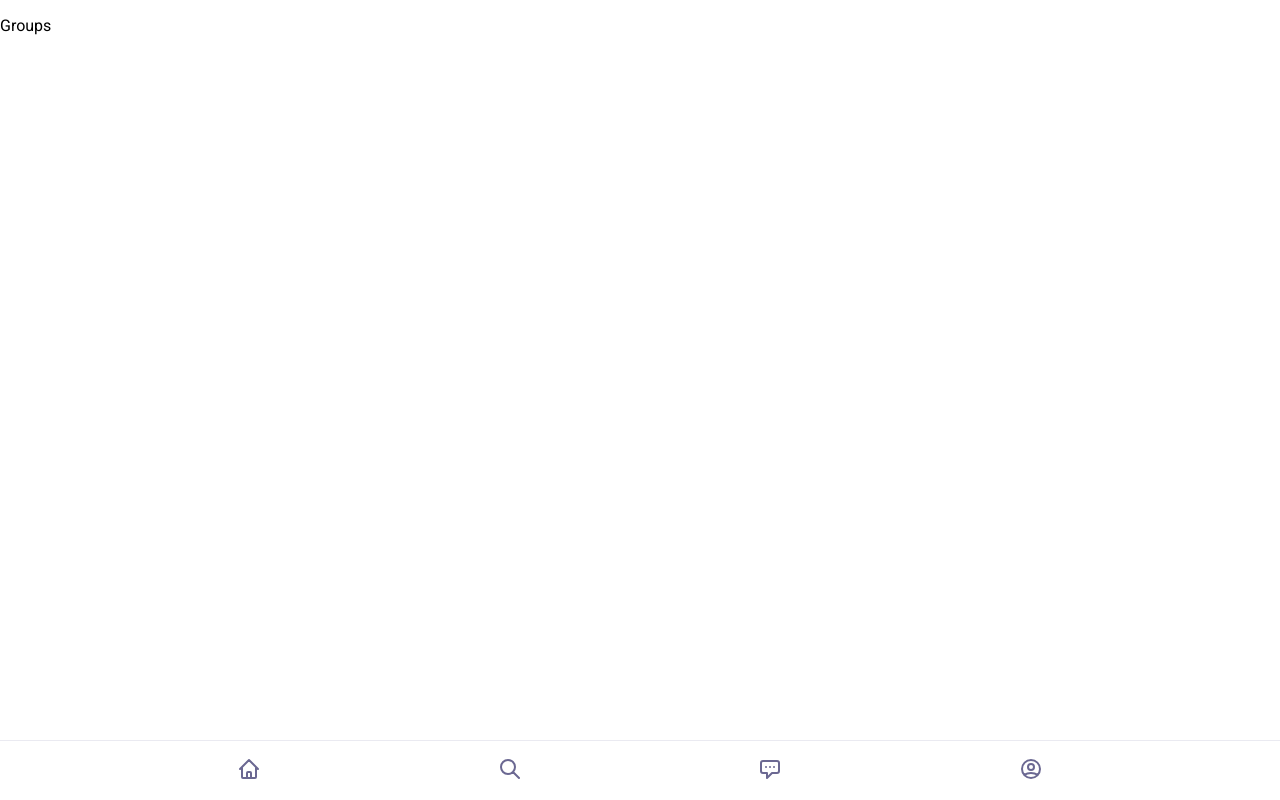
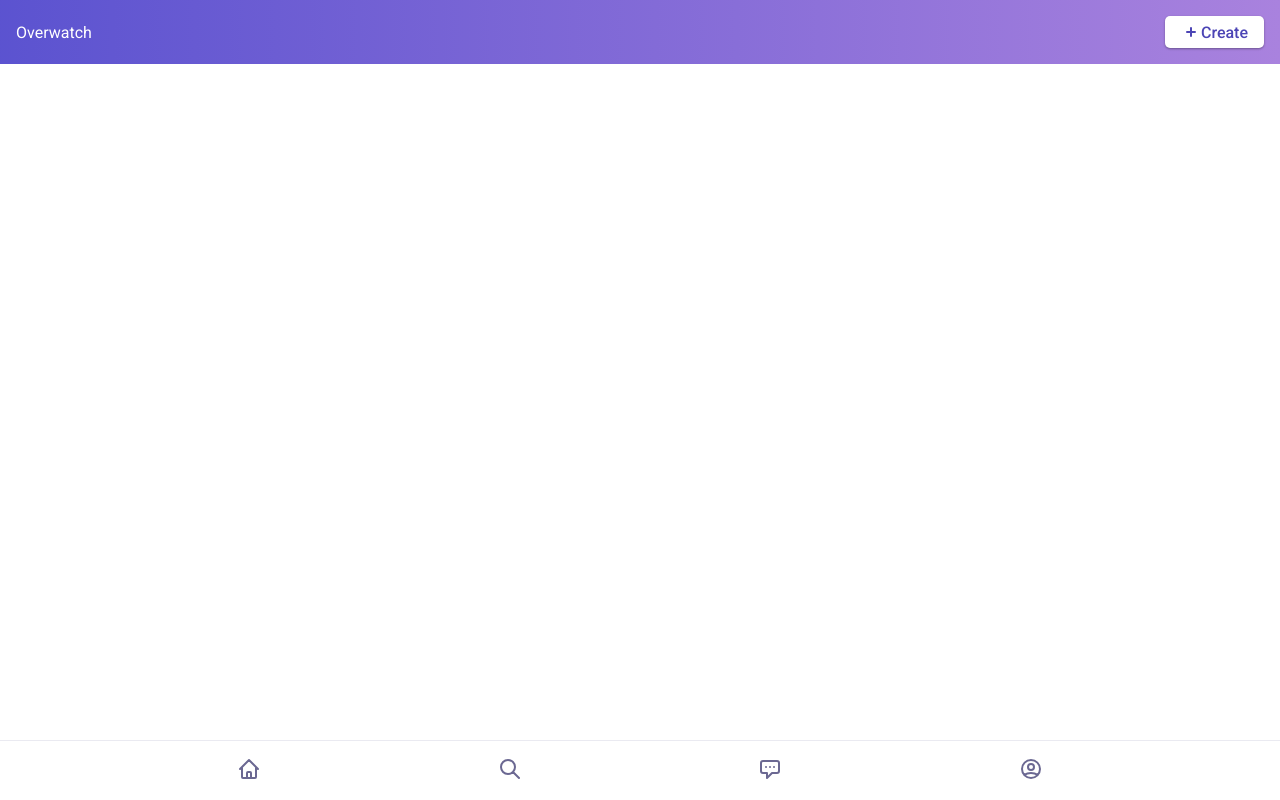
Before and after one commit to vas-delalis/concord, a React (Create React App) app in the folder client/: page /app/groups in a window 1280 px wide. Built offline with nearby package versions, Linux system fonts and the light colour scheme.

Commit message:
Start implementing groups page

```diff
--- a/client/src/components/elements/Button.jsx
+++ b/client/src/components/elements/Button.jsx
@@ -14,14 +14,19 @@ const variants = {
             }`,
   transparent: `background-color: rgba(255, 255, 255, 0.25);
                 color: white;
-                font-weight: 400;`
+                font-weight: 400;`,
+  white: `background-color: white;
+          color: var(--primary-600);
+          font-weight: 500;
+          box-shadow: var(--shadow-double);`
 }
 
-const widths = {
-  small: 'padding: 12px 20px;',
-  large: 'padding: 12px 32px;',
-  full:  `padding: 12px 16px;
-          width: 100%;`
+const sizes = {
+  small:  'padding: 6px 16px;',
+  medium: 'padding: 12px 20px',
+  large:  'padding: 12px 32px;',
+  full:   `padding: 12px 16px;
+           width: 100%;`
 }
 
 const StyledButton = styled.button`
@@ -32,13 +37,13 @@ const StyledButton = styled.button`
   font-size: 16px;
   transition: background-color 0.2s;
 
-  ${({ variant, width }) => (
-    variants[variant] + widths[width]
+  ${({ variant, size }) => (
+    variants[variant] + sizes[size]
   )}
 `
 
-export const Button = ({ children, variant, width, disabled }) => (
-  <StyledButton variant={variant} width={width} disabled={disabled}>
+export const Button = ({ children, variant, size, disabled }) => (
+  <StyledButton variant={variant} size={size} disabled={disabled}>
     { children }
   </StyledButton>
 )
--- a/client/src/features/activities/components/ActivitySearch.jsx
+++ b/client/src/features/activities/components/ActivitySearch.jsx
@@ -97,7 +97,7 @@ export const ActivitySearch = ({ isOpen, close }) => {
       ))}
     </ActivityList>
 
-    <Button variant="primary" width="full" disabled={activities.filter(a => a.selected).length === 0}>
+    <Button variant="primary" size="full" disabled={activities.filter(a => a.selected).length === 0}>
       See groups
     </Button>
   </Modal>)
--- a/client/src/features/groups/Groups.jsx
+++ b/client/src/features/groups/Groups.jsx
@@ -1,3 +1,37 @@
-export const Groups = () => (
-  <p>Groups</p>
-)
+import styled from 'styled-components';
+import { useSearchParams } from 'react-router-dom';
+import { PlusSmIcon } from '@heroicons/react/solid';
+import { Button } from 'components/elements';
+
+const TopSection = styled.div`
+  background: linear-gradient(90deg, var(--primary-500) 0%, #A982DE 100%);
+  padding: 16px;
+  color: white;
+  display: flex;
+  justify-content: space-between;
+  align-items: center;
+`
+
+const StyledPlusIcon = styled(PlusSmIcon)`
+  width: 20px;
+  margin-right: 0px;
+`
+
+const StyledButton = styled(Button)`
+  padding-left: 8px;
+`
+
+export const Groups = () => {
+  const [searchParams, setSearchParams] = useSearchParams();
+  console.log(searchParams.getAll('activity'));
+
+  return (
+    <TopSection>
+      Overwatch
+      <StyledButton variant="white" size="small">
+        <StyledPlusIcon />
+        Create
+      </StyledButton>
+    </TopSection>
+  );
+};
--- a/client/src/features/misc/routes/Home.jsx
+++ b/client/src/features/misc/routes/Home.jsx
@@ -50,7 +50,7 @@ export const Home = () => {
           What would you like to do?
         </SearchButton>
         <LFGLink to="lfg">
-          <Button variant="transparent" width="small">
+          <Button variant="transparent" size="medium">
             I'm feeling lucky
           </Button>
         </LFGLink>
```
